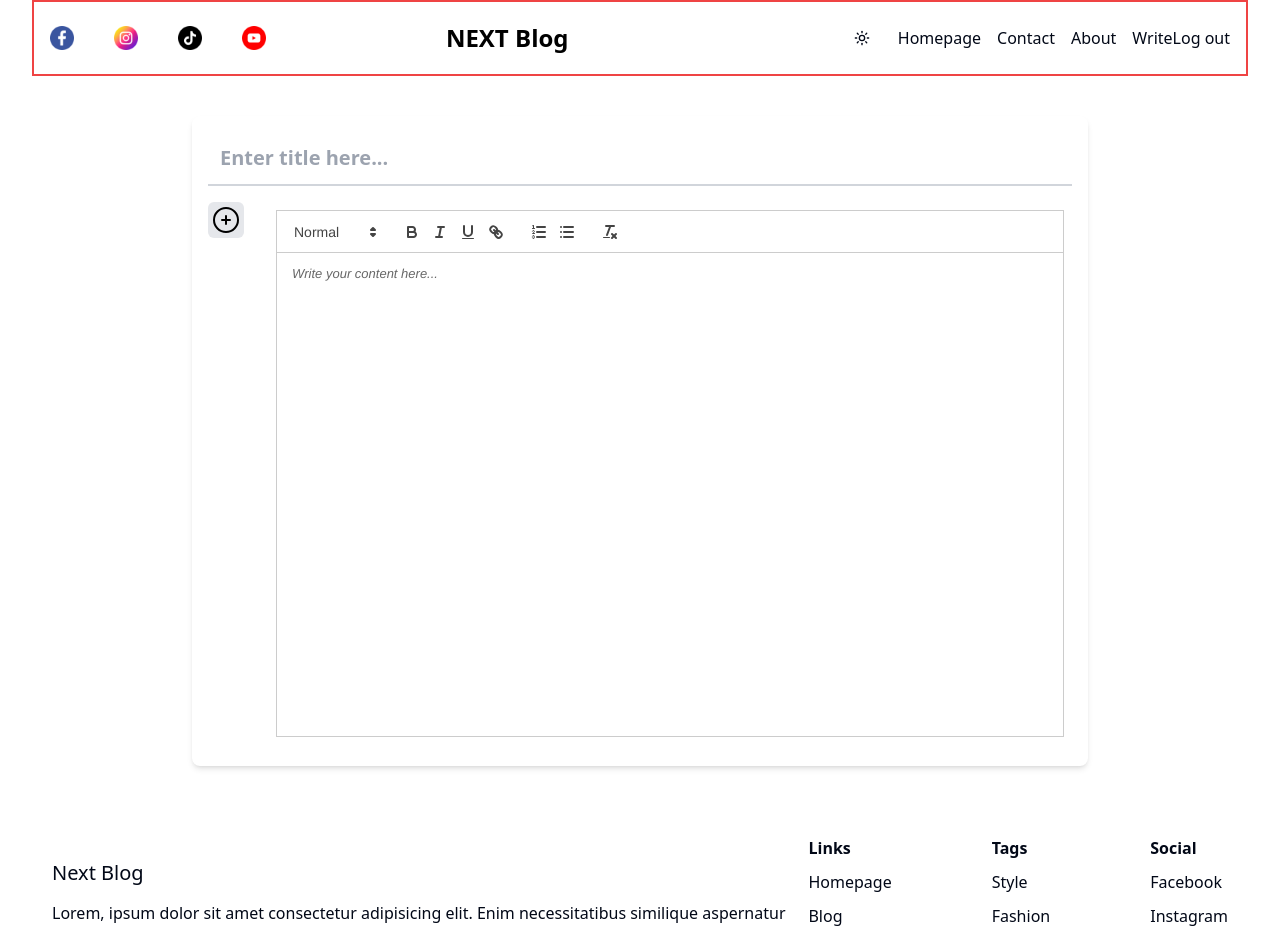
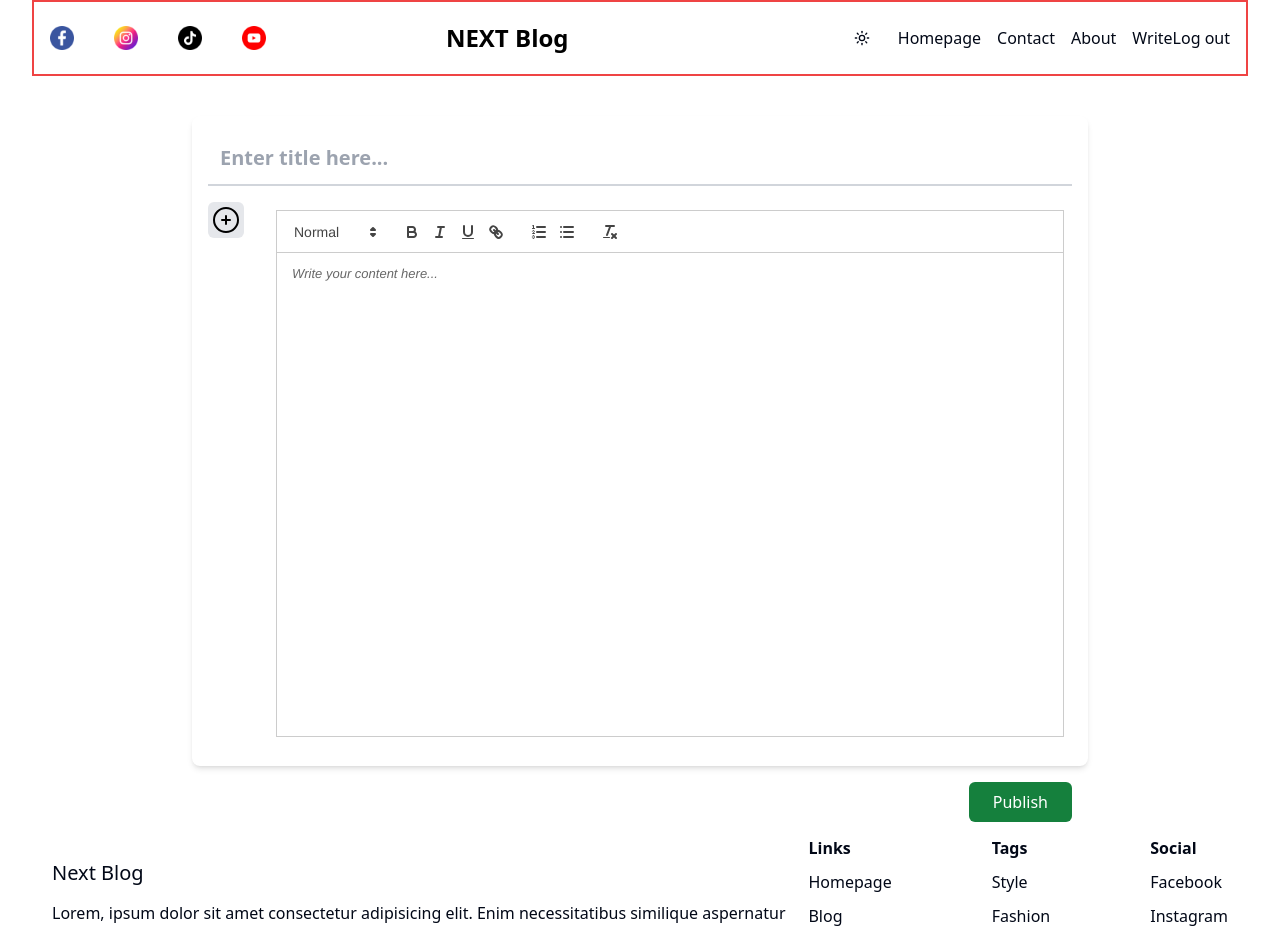
Before and after one commit to BrookTinnapat/next-blog-app, a Next.js app: page /write in a window 1280 px wide. Shown: the top 929 px of the page. Built offline with nearby package versions, Linux system fonts and the light colour scheme.

Commit message:
fix: add pugblih button to write page

```diff
--- a/app/write/page.jsx
+++ b/app/write/page.jsx
@@ -81,6 +81,11 @@ const WritePage = () => {
       </div>
 
       {/* Publish Button */}
+      <div className="absolute bottom-0 right-0">
+        <button className="absolute top-4 right-4 bg-green-700 text-white px-6 py-2 rounded-md hover:bg-green-600 transition duration-200 ">
+          Publish
+        </button>
+      </div>
     </div>
   );
 };
```
